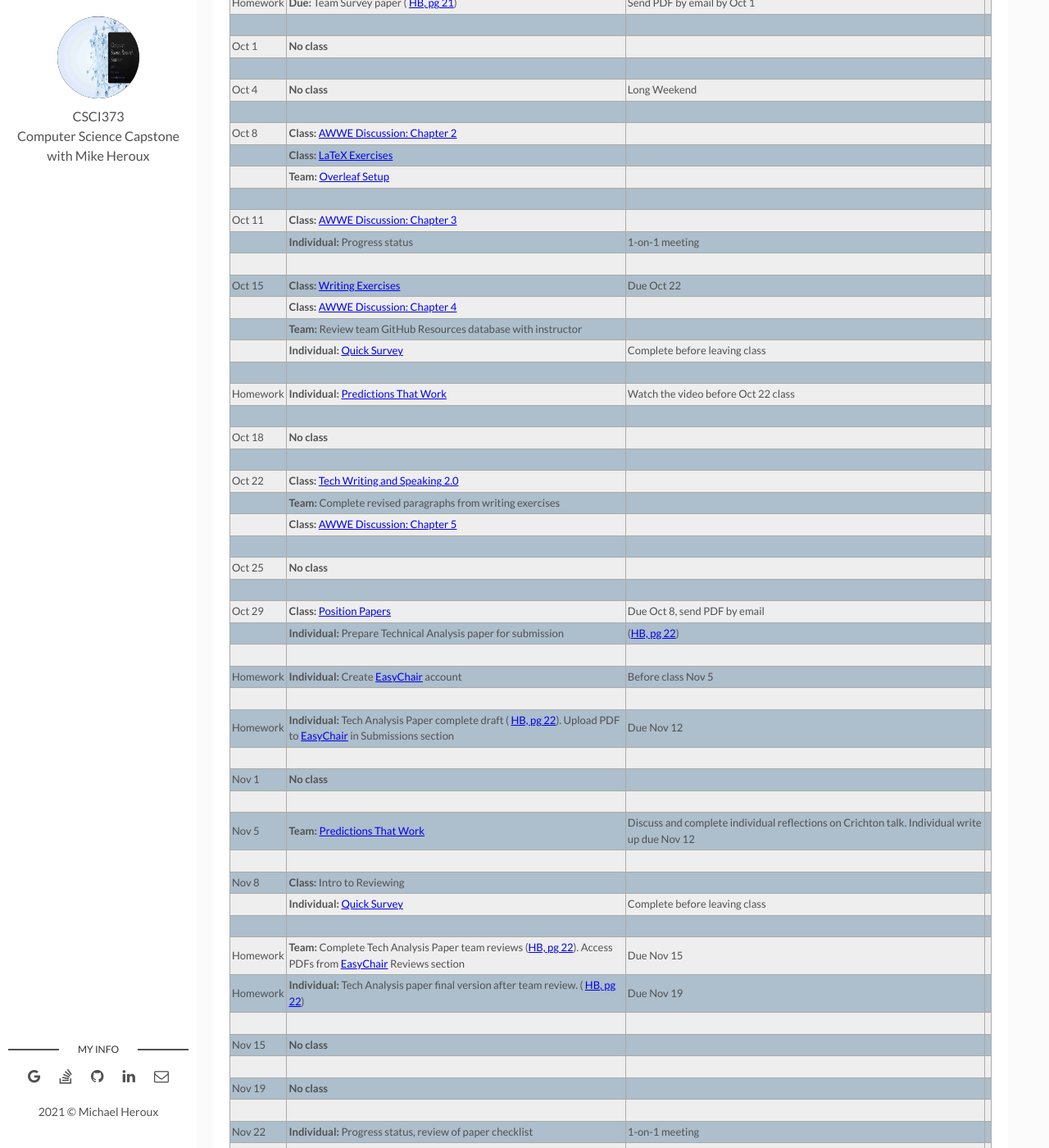
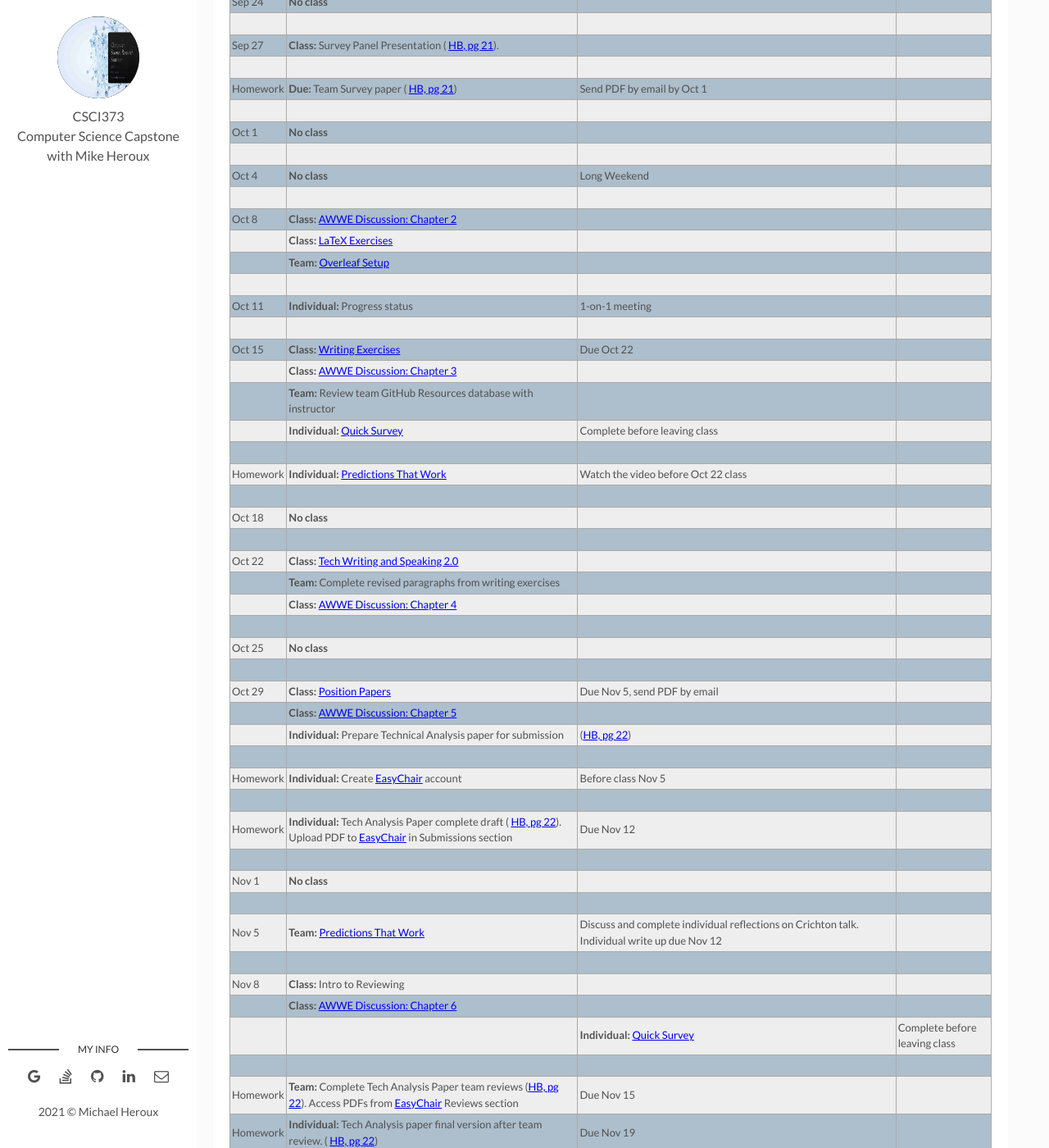
Before and after one commit to maherou/Teaching, a Jekyll site: the page built from files/CS373/2021-Fall-Class-Meeting-Schedule.md, in a window 1280 px wide and 1400 px high, scrolled down 1810 px. Shown: the whole window at 82% size. Built offline with Jekyll 4.4.1, drawn with Linux system fonts in a browser that asks for light colours.

Commit message:
Adjust dates

```diff
--- a/files/CS373/2021-Fall-Class-Meeting-Schedule.md
+++ b/files/CS373/2021-Fall-Class-Meeting-Schedule.md
@@ -39,6 +39,7 @@
 | Homework | **Individual:** [Read AWWE: Introduction](../AWWE-Discussion) | Due Sep 13 |
 | | | |
 | Sep 6 | **No class**| |
+| | | |
 | Sep 10 | **Class:** Hobby Talks| |
 | | **Team:** Review GitHub Issues-only repo with DH| |
 | | **Team:** Summary of your team topic and how it addresses the key requirements listed in the [Handbook](../CSCI373CourseHandbookLatestEdition.pdf) Chapter 3| |
@@ -88,11 +88,12 @@
 | | | |
 | Oct 22 | **Class:** [Tech Writing and Speaking 2.0](./TechWritingSpeaking2.0.pdf) |
 | | **Team:** Complete revised paragraphs from writing exercises| |
-| | **Class:** [AWWE Discussion: Chapter 5](../AWWE-Discussion) | |
+| | **Class:** [AWWE Discussion: Chapter 4](../AWWE-Discussion) | |
 | | | |
 | Oct 25 | **No class** | |
 | | | |
-| Oct 29 | **Class:** [Position Papers](https://collegeville.github.io/Scribe/PositionPapers/) | Due Oct 8, send PDF by email |
+| Oct 29 | **Class:** [Position Papers](https://collegeville.github.io/Scribe/PositionPapers/) | Due Nov 5, send PDF by email |
+| | **Class:** [AWWE Discussion: Chapter 5](../AWWE-Discussion)  | |
 | | **Individual:** Prepare Technical Analysis paper for submission | ([HB, pg 22](./CSCI373CourseHandbookLatestEdition.pdf)) |
 | | | |
 | Homework | **Individual:** Create [EasyChair](https://easychair.org/conferences/?conf=fall2021tap) account | Before class Nov 5 |
@@ -104,7 +105,8 @@
 | Nov 5 | **Team:** [Predictions That Work](https://collegeville.github.io/Scribe/PredictionsThatWork/) | Discuss and complete individual reflections on Crichton talk. Individual write up due Nov 12|
 | | | |
 | Nov 8 | **Class:** Intro to Reviewing | |
-| | **Individual:** [Quick Survey](https://forms.gle/v77ztSXy42bzjfKF8) | Complete before leaving class |
+| | **Class:** [AWWE Discussion: Chapter 6](../AWWE-Discussion)  | |
+|| | **Individual:** [Quick Survey](https://forms.gle/v77ztSXy42bzjfKF8) | Complete before leaving class |
 | | | |
 | Homework | **Team:** Complete Tech Analysis Paper team reviews ([HB, pg 22](../CSCI373CourseHandbookLatestEdition.pdf)). Access PDFs from [EasyChair](https://easychair.org/conferences/?conf=fall2021tap) Reviews section | Due Nov 15 |
 | Homework | **Individual:** Tech Analysis paper final version after team review. ( [HB, pg 22](../CSCI373CourseHandbookLatestEdition.pdf)) | Due Nov 19 |
```
Also changed, not shown: other parts of files/CS373/2021-Fall-Class-Meeting-Schedule.md (+2 -3 lines).
